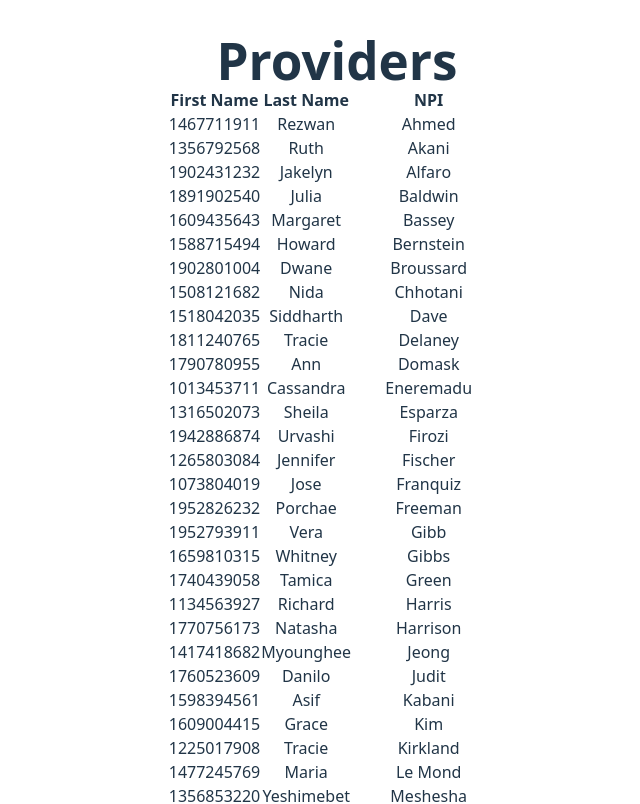
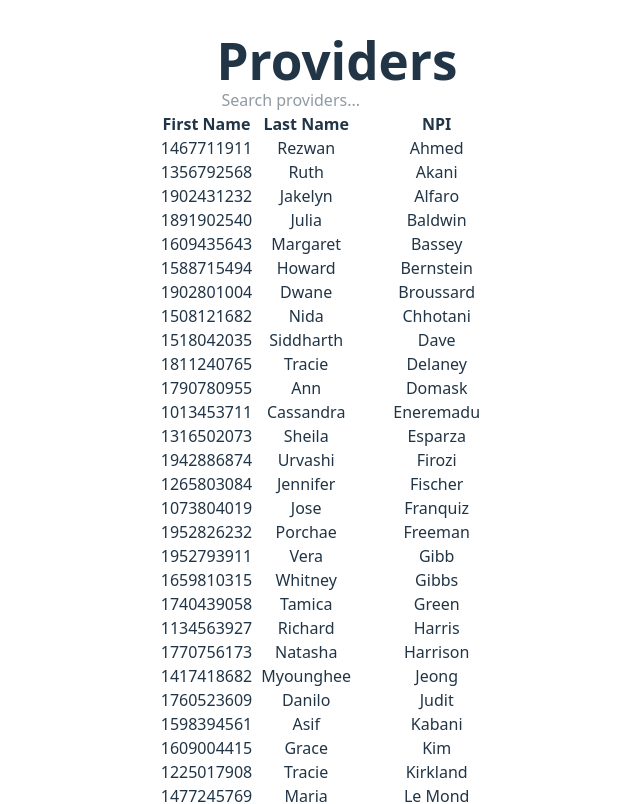
Before and after one commit to dwilhel1/frontend-sandbox, a React (Vite) app: page / in a window 1280 px wide. Shown: the top 804 px of the page, without its empty margins (303-943 px from the left). Built offline with nearby package versions, Linux system fonts and the light colour scheme.

Commit message:
Add basic data searching

```diff
--- a/src/app/App.tsx
+++ b/src/app/App.tsx
@@ -1,16 +1,34 @@
-import { ItemList } from '../components/ItemList/ItemList'
+import { ItemList } from '../components/ItemList'
 import './App.css'
 import providers from '../data/providers.json'
 import type { Provider } from './types'
+import { SearchBar } from '../components/SearchBar'
+import { useState } from 'react'
 
-const Providers: Provider[] = providers.providers
+const items: Provider[] = providers.providers;
 
 function App() {
+  const [query, setQuery] = useState('');
+  const filteredItems = query ? items.filter((row) => {
+    if (row.firstname.toLowerCase().includes(query.toLowerCase()) ||
+        row.lastname.toLowerCase().includes(query.toLowerCase())) {
+          console.log('matched: ', row.firstname, ' ', row.lastname);
+      return row;
+    }
+
+    return;
+  }) : items;
 
   return (
     <>
       <h1 className="text-3xl font-bold">Providers</h1>
-      <ItemList items={Providers}/>
+      <SearchBar
+        id="provider-search"
+        placeholder="Search providers..."
+        setQuery={setQuery}
+        value={query}
+      />
+      <ItemList items={filteredItems}/>
     </>
   )
 }
--- a/src/components/ItemList/ItemList.tsx
+++ b/src/components/ItemList/index.tsx
@@ -2,7 +2,7 @@ import type { FC } from 'react';
 import type { Provider } from '../../app/types';
 
 interface Props {
-    items: Provider[]
+    items: Provider[],
 }
 
 export const ItemList: FC<Props> = ({items = []}) => (
@@ -17,9 +17,9 @@ export const ItemList: FC<Props> = ({items = []}) => (
         <tbody>
             {items.map((item) => (
                 <tr key={`row-${item.providerid.toString()}`}>
-                    <td key={`cell-${item.providerid.toString()}`}>{item.npi}</td>
-                    <td key={`cell-${item.firstname.toString()}`}>{item.firstname}</td>
-                    <td key={`cell-${item.lastname.toString()}`}>{item.lastname}</td>
+                    <td key={`cell-${item.providerid.toString()}`} className='px-1'>{item.npi}</td>
+                    <td key={`cell-${item.firstname.toString()}`} className='px-1'>{item.firstname}</td>
+                    <td key={`cell-${item.lastname.toString()}`} className='px-1'>{item.lastname}</td>
                 </tr>
             ))}
         </tbody>
--- /dev/null
+++ b/src/components/SearchBar/index.tsx
@@ -0,0 +1,18 @@
+import type { FC } from 'react';
+
+interface Props {
+    id: string,
+    placeholder?: string,
+    setQuery: React.Dispatch<React.SetStateAction<string>>,
+    value: string,
+}
+
+export const SearchBar: FC<Props> = ({ id, placeholder='Search...', setQuery, value }) => (
+    <input
+        type="text"
+        placeholder={placeholder}
+        id={id}
+        onChange={(e) => setQuery(e.target.value)}
+        value={value}
+    ></input>
+);
--- /dev/null
+++ b/src/util/matchesQuery.ts
@@ -0,0 +1,11 @@
+const matchesQuery = (query: string, item: any) => {
+    const lowerQuery = query.toLowerCase();
+    return Object.values(item).some(value => {
+        if (typeof value === 'string') {
+            return value.toLowerCase().includes(lowerQuery);
+        }
+        return false;
+    });
+}
+
+export default matchesQuery;
```
